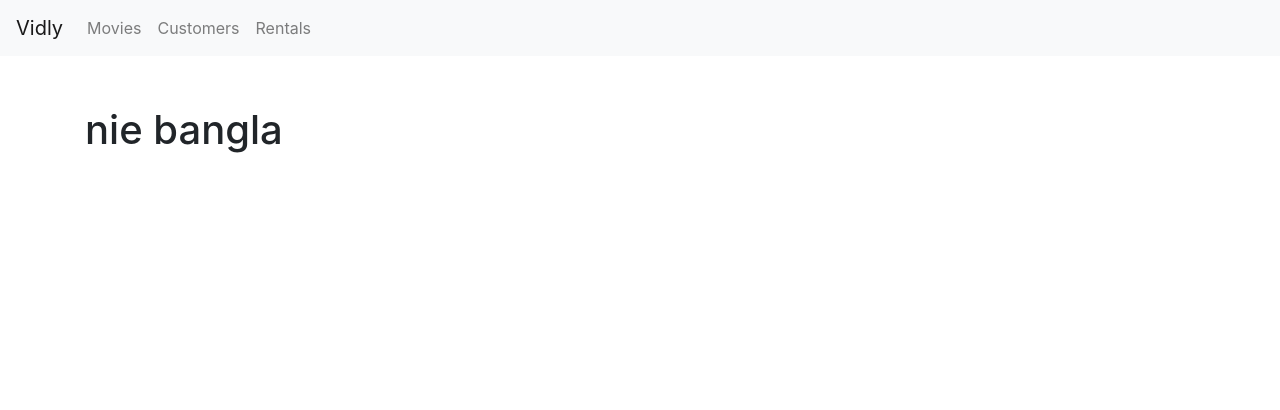
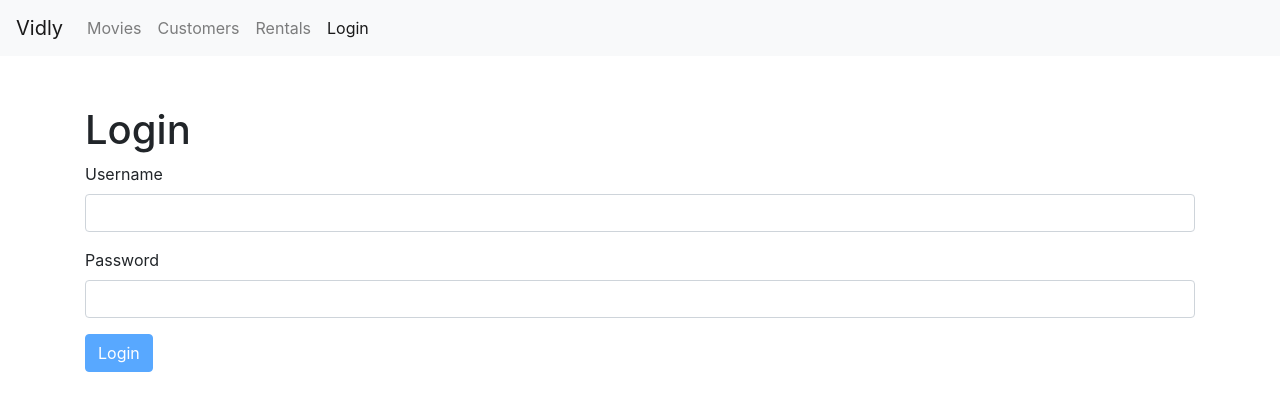
Before and after one commit to Mojzesz13/Movie, a React (Create React App) app: page /login in a window 1280 px wide. Before the commit this address led to /not-found. Shown: the top 410 px of the page. Built offline with nearby package versions, Linux system fonts and the light colour scheme; the HTML template or start-up script is replaced by a standard one.

Commit message:
Login validation

```diff
--- a/package.json
+++ b/package.json
@@ -12,6 +12,7 @@
     "@testing-library/user-event": "^7.2.1",
     "bootstrap": "^4.1.1",
     "font-awesome": "^4.7.0",
+    "joi-browser": "^13.4.0",
     "lodash": "^4.17.10",
     "prop-types": "^15.6.2",
     "query-string": "^6.12.1",
--- a/src/App.js
+++ b/src/App.js
@@ -1,12 +1,14 @@
 import React, {Component} from 'react';
 import {Route, Switch, Redirect} from 'react-router-dom'
 import NavBar from "./components/navBar";
+import LoginForm from "./components/loginform";
 import Movie from "./components/movie";
 import MovieForm from "./components/MovieForm";
 import Customers from "./components/customers";
 import Rentals from "./components/rentals";
 import NotFound from "./components/notFound";
 import './App.css';
+
 
 class App extends Component {
     render() {
@@ -15,6 +17,7 @@
                 <NavBar/>
                 <main className="container">
                     <Switch>
+                        <Route path="/login" component={LoginForm}/>
                         <Route path="/movies/:id" component={MovieForm}/>
                         <Route path="/movies" component={Movie}/>
                         <Route path="/customers" component={Customers}/>
--- /dev/null
+++ b/src/components/common/form.jsx
@@ -0,0 +1,75 @@
+import React, {Component} from 'react';
+import Joi from "joi-browser";
+import Input from "./input";
+
+class Form extends Component {
+    state = {
+        data: {},
+        errors: {}
+    };
+
+    validate = () => {
+        const options = {abortEarly: false}
+        const {error} = Joi.validate(this.state.data, this.schema, options);
+        if (!error) return null;
+
+        const errors = {};
+        for (let item of error.details)
+            errors[item.path[0]] = item.message;
+        return errors;
+    };
+
+    validateProperty = ({name, value}) => {
+        const obj = {[name]: value};
+        const schema = {[name]: this.schema[name]};
+        const {error} = Joi.validate(obj, schema);
+        return error ? error.details[0].message : null;
+    };
+
+    handleSubmit = (e) => {
+        e.preventDefault();
+
+        const errors = this.validate();
+        this.setState({errors: errors || {}});
+        if (errors) return;
+
+        this.doSubmit();
+    };
+
+    handleOnChange = ({currentTarget: input}) => {
+        const errors = {...this.state.errors};
+        const errorMessage = this.validateProperty(input);
+        if (errorMessage) errors[input.name] = errorMessage;
+        else delete errors[input.name];
+
+        const data = {...this.state.data}
+        data[input.name] = input.value;
+
+        this.setState({data: data, errors});
+    };
+
+    renderButton(label) {
+        return (<button
+            disabled={this.validate()}
+            className="btn btn-primary"
+            type="submit">{label}
+        </button>)
+    }
+
+    renderInput(name, label, type = "text") {
+        const {data, errors} = this.state;
+
+        return (
+            <Input
+                name={name}
+                label={label}
+                type={type}
+                value={data[name]}
+                onChange={this.handleOnChange}
+                error={errors[name]}
+            />
+        )
+    }
+}
+
+export default Form;
--- a/src/components/common/input.jsx
+++ b/src/components/common/input.jsx
@@ -0,0 +1,13 @@
+import React from 'react';
+
+const Input = ({name, label, error, ...rest}) => {
+    return (
+        <div className="form-group">
+            <label htmlFor={name}>{label}</label>
+            <input{...rest} name={name} id={name} className="form-control"/>
+            {error && <div className="alert alert-danger">{error}</div>}
+        </div>
+    );
+};
+
+export default Input;
--- a/src/components/loginform.jsx
+++ b/src/components/loginform.jsx
@@ -0,0 +1,58 @@
+import React from 'react';
+import Joi from "joi-browser";
+import Form from "./common/form";
+
+class LoginForm extends Form {
+    state = {
+        data: {username: "", password: ""},
+        errors: {}
+    };
+
+    schema = {
+        username: Joi.string()
+            .required()
+            .alphanum()
+            .min(3)
+            .max(30)
+            .label("Username"),
+        password: Joi.string()
+            .required()
+            .label("Password")
+            .min(3)
+            .max(30)
+    };
+
+    doSubmit = () => {
+        console.log("Submitted")
+    }
+
+    render() {
+
+        return (
+            <div>
+                <h1>Login</h1>
+                <form onSubmit={this.handleSubmit}>
+                    {this.renderInput("username", "Username")}
+                    {this.renderInput("password", "Password", "password")}
+                    {this.renderButton("Login")}
+                </form>
+            </div>
+        );
+    }
+}
+
+export default LoginForm;
+
+
+//  very basic validate
+// validate = () => {
+//     const errors = {};
+//
+//     const {data} = this.state;
+//     if (data.username.trim() === "")
+//         errors.username = "Username is required.";
+//     if (data.password.trim() === "")
+//         errors.password = "Password is required.";
+//
+//     return Object.keys(errors).length === 0 ? null : errors;
+// };
--- a/src/components/navBar.jsx
+++ b/src/components/navBar.jsx
@@ -22,7 +22,7 @@
                         <NavLink className="nav-link nav-item" to="/movies">Movies</NavLink>
                         <NavLink className="nav-link nav-item" to="/customers">Customers</NavLink>
                         <NavLink className="nav-link nav-item" to="/rentals">Rentals</NavLink>
-
+                        <NavLink className="nav-link nav-item" to="/login">Login</NavLink>
                     </div>
                 </div>
             </nav>
```
Also changed, not shown: 1 other file (tests, documents, lock files or other folders).
